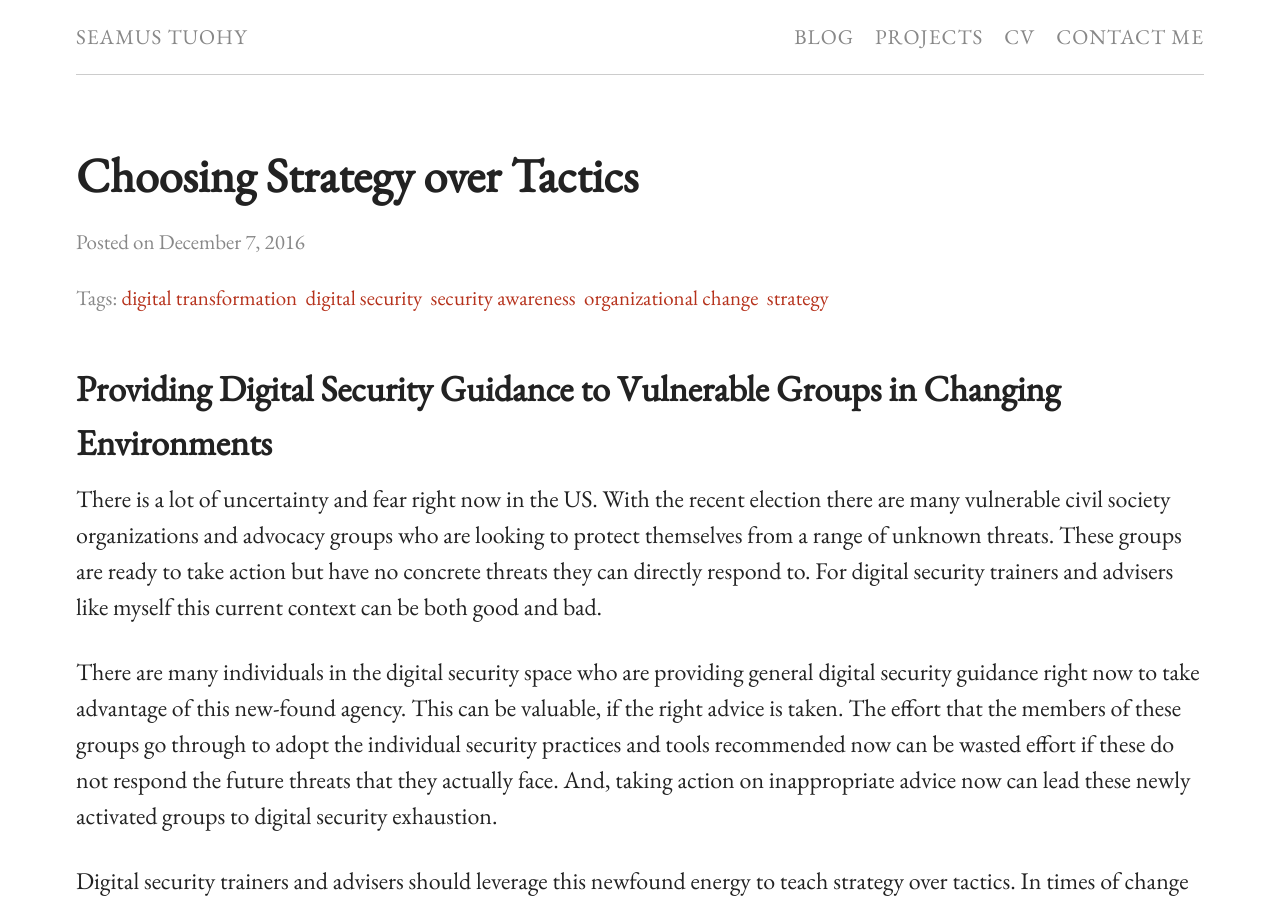
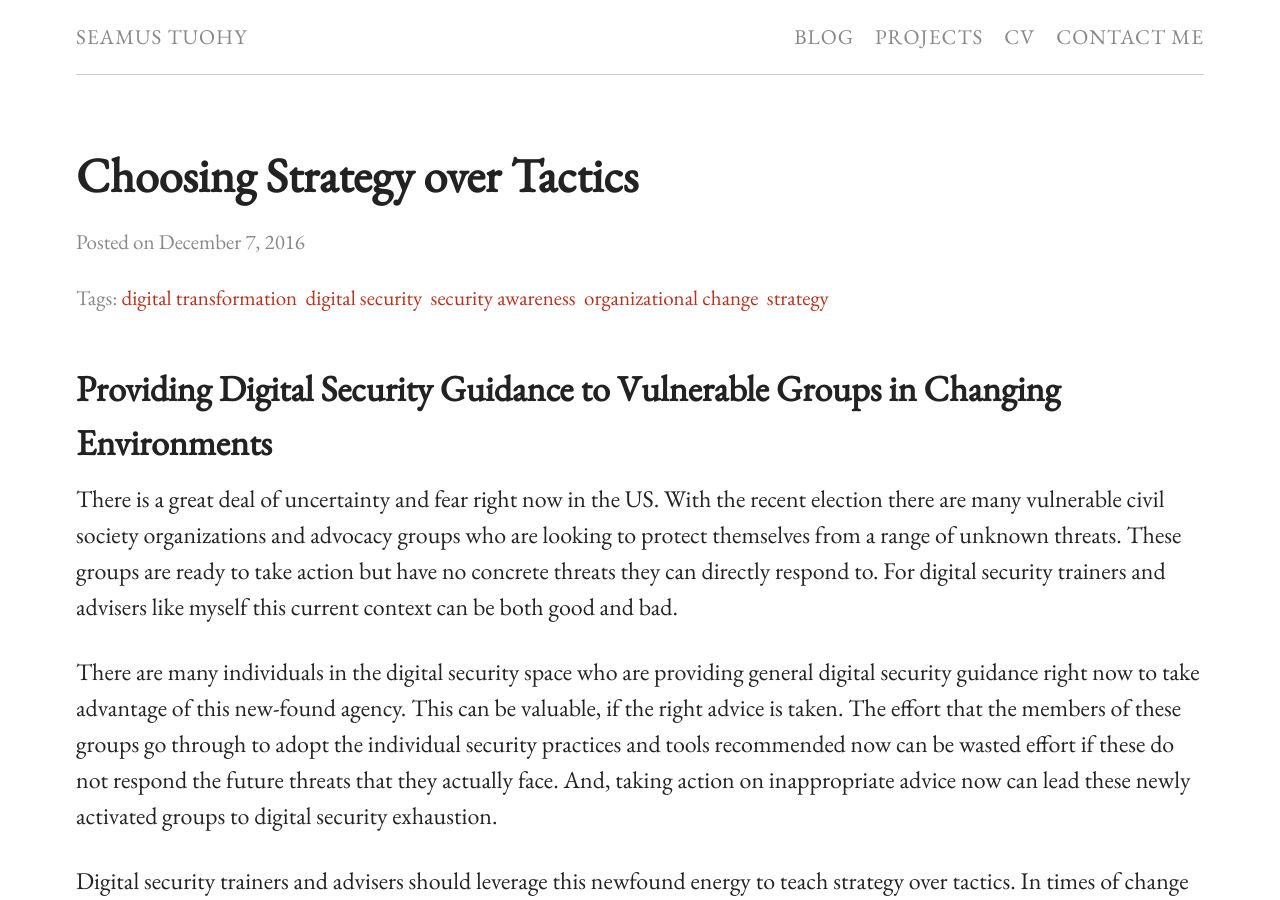
Before and after one commit to seamustuohy/seamustuohy.github.io, a Jekyll site: the page built from _posts/2016-12-07-Choosing-Strategy-Over-Tactics.md, in a window 1280 px wide and 900 px high. Built offline with Jekyll 4.4.1, drawn with Linux system fonts in a browser that asks for light colours.

Commit message:
Fixing opening

```diff
--- a/_posts/2016-12-07-Choosing-Strategy-Over-Tactics.md
+++ b/_posts/2016-12-07-Choosing-Strategy-Over-Tactics.md
@@ -8,7 +8,7 @@ header_image: "http://seamustuohy.com/images/go_board.jpg"
 
 ## Providing Digital Security Guidance to Vulnerable Groups in Changing Environments
 
-There is a lot of uncertainty and fear right now in the US. With the recent election there are many vulnerable civil society organizations and advocacy groups who are looking to protect themselves from a range of unknown threats. These groups are ready to take action but have no concrete threats they can directly respond to. For digital security trainers and advisers like myself this current context can be both good and bad.
+There is a great deal of uncertainty and fear right now in the US. With the recent election there are many vulnerable civil society organizations and advocacy groups who are looking to protect themselves from a range of unknown threats. These groups are ready to take action but have no concrete threats they can directly respond to. For digital security trainers and advisers like myself this current context can be both good and bad.
 
 There are many individuals in the digital security space who are providing general digital security guidance right now to take advantage of this new-found agency. This can be valuable, if the right advice is taken. The effort that the members of these groups go through to adopt the individual security practices and tools recommended now can be wasted effort if these do not respond the future threats that they actually face. And, taking action on inappropriate advice now can lead these newly activated groups to digital security exhaustion.
 
```
